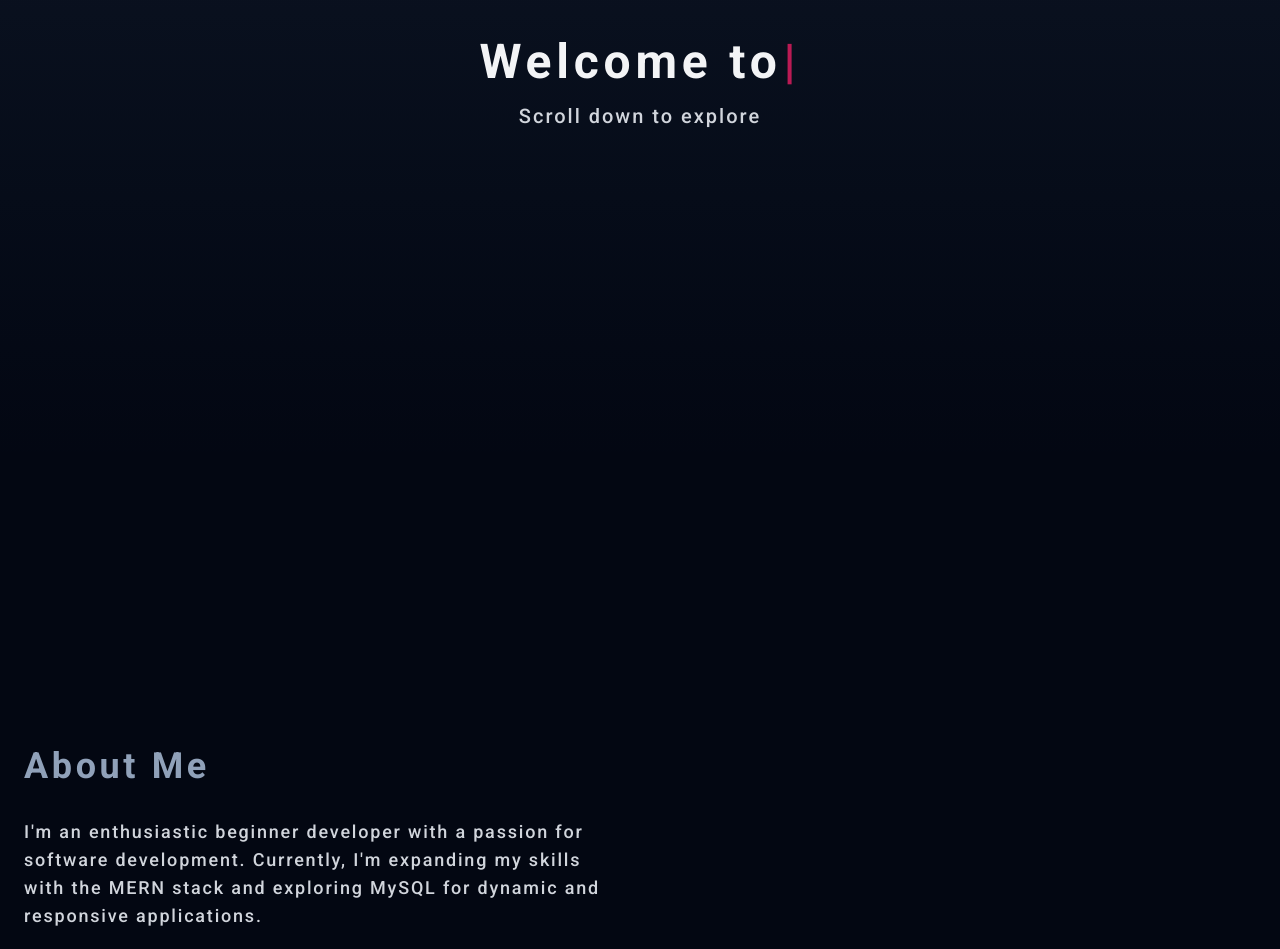
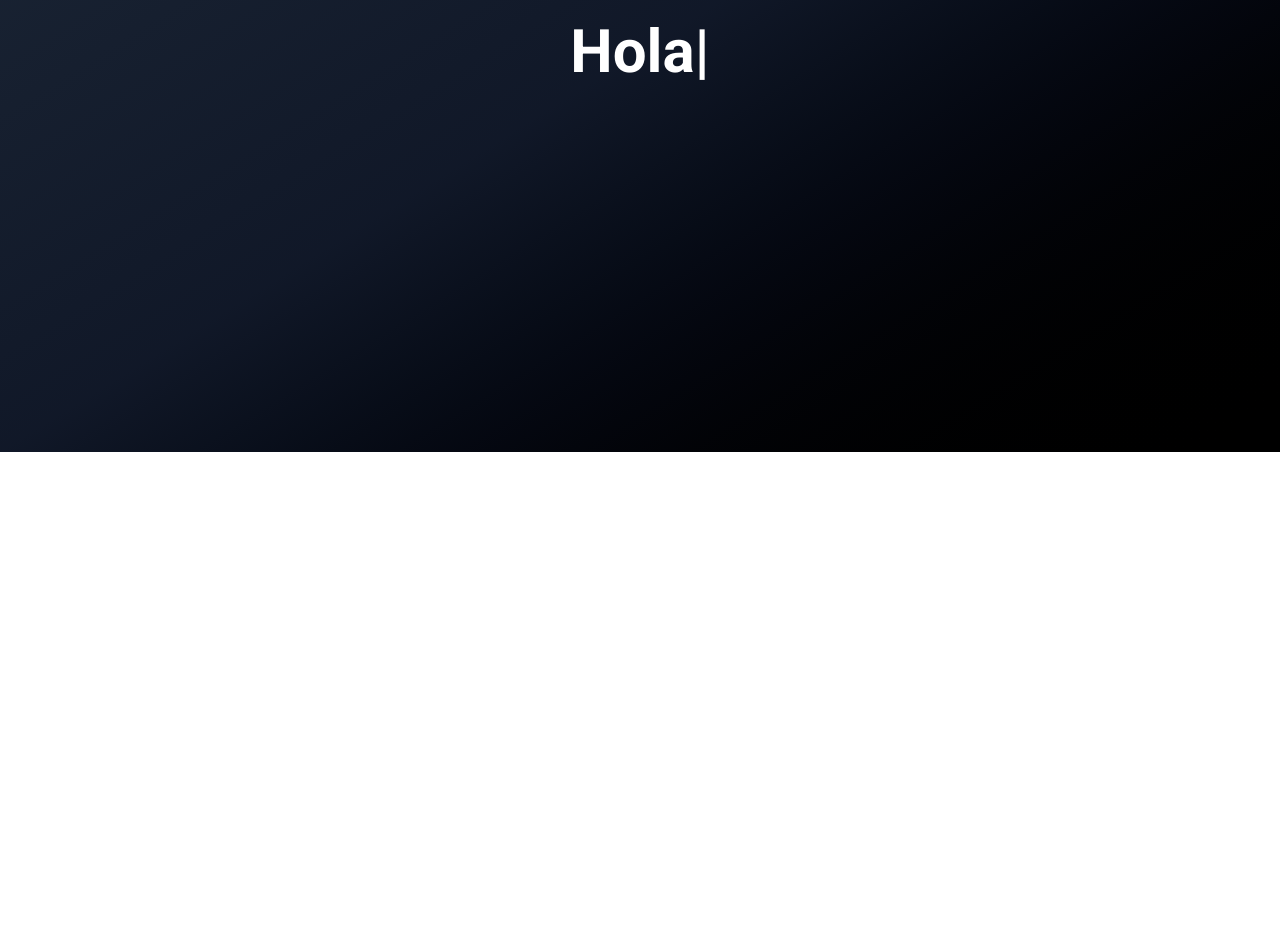
Before and after one commit to calbijul/kaizeel, a React (Vite) app: page / in a window 1280 px wide. Shown: the part 348-1297 px from the top of the page. After the commit the page ends 800 px from the top, so only its background shows below. Built offline with nearby package versions, Linux system fonts and the light colour scheme.

Commit message:
added new greeting page, added image on the right side of the about me section

```diff
--- a/src/pages/Home.tsx
+++ b/src/pages/Home.tsx
@@ -21,7 +21,6 @@ const FluidButton = ({ children, className, onClick }: FluidButtonProps) => {
       transition={{ duration: 0.8, ease: "easeInOut" }}
       style={{ border: "none" }}
     >
-
       <motion.span
         className="absolute rounded-full bg-white opacity-20"
         initial={{ scale: 0, opacity: 0 }}
@@ -55,8 +54,93 @@ const defaultImages: { [key: string]: string } = {
   Sample: "/img/sample.jpg",
 };
 
+interface GreetingPageProps {
+  greetings: string[];
+  onComplete: () => void;
+}
+
+const GreetingPage = ({ greetings, onComplete }: GreetingPageProps) => {
+  const [currentIndex, setCurrentIndex] = useState(0);
+  const [displayedText, setDisplayedText] = useState("");
+  const [isDeleting, setIsDeleting] = useState(false);
+
+  const currentIndexRef = useRef(currentIndex);
+  const displayedTextRef = useRef(displayedText);
+  const isDeletingRef = useRef(isDeleting);
+
+  useEffect(() => { currentIndexRef.current = currentIndex; }, [currentIndex]);
+  useEffect(() => { displayedTextRef.current = displayedText; }, [displayedText]);
+  useEffect(() => { isDeletingRef.current = isDeleting; }, [isDeleting]);
+
+  useEffect(() => {
+    let timer: number;
+
+    const tick = () => {
+      if (currentIndexRef.current >= greetings.length) {
+        onComplete();
+        return;
+      }
+
+      const targetText = greetings[currentIndexRef.current];
+
+      if (!isDeletingRef.current) {
+        if (displayedTextRef.current.length < targetText.length) {
+          setDisplayedText(targetText.substring(0, displayedTextRef.current.length + 1));
+          timer = window.setTimeout(tick, 100);
+        } else {
+          timer = window.setTimeout(() => {
+            setIsDeleting(true);
+            tick();
+          }, 200);
+        }
+      } else {
+        if (displayedTextRef.current.length > 0) {
+          setDisplayedText(targetText.substring(0, displayedTextRef.current.length - 1));
+          timer = window.setTimeout(tick, 100);
+        } else {
+          setIsDeleting(false);
+          setCurrentIndex((prev) => prev + 1);
+          timer = window.setTimeout(tick, 300);
+        }
+      }
+    };
+
+    timer = window.setTimeout(tick, 100);
+    return () => window.clearTimeout(timer);
+  }, [greetings, onComplete]);
+
+
+  const variants = {
+    initial: { opacity: 0 },
+    animate: { opacity: 1, transition: { duration: 0.3 } },
+    exit: { opacity: 0, transition: { duration: 0.3 } },
+  };
+
+  return (
+    <motion.div
+      className="fixed inset-0 bg-gradient-to-br from-gray-800 via-gray-900 to-black flex items-center justify-center z-50"
+      initial={{ opacity: 1 }}
+      exit={{ opacity: 0, transition: { duration: 1 } }}
+    >
+      <AnimatePresence mode="wait">
+        <motion.div
+          key={currentIndex}
+          variants={variants}
+          initial="initial"
+          animate="animate"
+          exit="exit"
+          className="text-4xl sm:text-6xl font-bold text-white"
+        >
+          {displayedText}
+          <span className="blinking-cursor">|</span>
+        </motion.div>
+      </AnimatePresence>
+    </motion.div>
+  );
+};
+
 const Portfolio = () => {
-
+  const [showGreeting, setShowGreeting] = useState(true);
   const [activeSection, setActiveSection] = useState("home");
   const [scrollDirection, setScrollDirection] = useState<"up" | "down">("down");
   const [isMenuOpen, setIsMenuOpen] = useState(false);
@@ -64,10 +148,8 @@ const Portfolio = () => {
   const [charIndex, setCharIndex] = useState(0);
   const [isDeleting, setIsDeleting] = useState(false);
   const [scrollProgress, setScrollProgress] = useState(0);
-
   const [cursorPos, setCursorPos] = useState({ x: 0, y: 0 });
   const [cursorHovered, setCursorHovered] = useState(false);
-
 
   const homeRef = useRef<HTMLDivElement>(null);
   const aboutRef = useRef<HTMLDivElement>(null);
@@ -75,7 +157,6 @@ const Portfolio = () => {
   const contactRef = useRef<HTMLDivElement>(null);
   const lastScrollY = useRef(0);
   const typingTimeout = useRef<number | null>(null);
-
 
   const projects: Project[] = [
     {
@@ -107,13 +188,6 @@ const Portfolio = () => {
     },
   ];
 
-  // const skills = [
-  //   { name: "React", level: 55 },
-  //   { name: "TypeScript", level: 40 },
-  //   { name: "Node.js", level: 40 },
-  //   { name: "Tailwindcss", level: 60 },
-  // ];
-
 
   useEffect(() => {
     const targetText = "Welcome to my portfolio!";
@@ -144,7 +218,6 @@ const Portfolio = () => {
     };
   }, [charIndex, isDeleting]);
 
-
   useEffect(() => {
     const updateScrollProgress = () => {
       const totalHeight = document.documentElement.scrollHeight - window.innerHeight;
@@ -153,7 +226,6 @@ const Portfolio = () => {
     window.addEventListener("scroll", updateScrollProgress);
     return () => window.removeEventListener("scroll", updateScrollProgress);
   }, []);
-
 
   useEffect(() => {
     const handleScroll = () => {
@@ -178,7 +250,6 @@ const Portfolio = () => {
     return () => window.removeEventListener("scroll", handleScroll);
   }, []);
 
-
   const scrollToSection = (section: string) => {
     setActiveSection(section);
     setIsMenuOpen(false);
@@ -200,7 +271,6 @@ const Portfolio = () => {
     }
   };
 
-
   const sectionVariants = {
     initial: (direction: "up" | "down") => ({
       opacity: 0,
@@ -209,13 +279,22 @@ const Portfolio = () => {
     animate: { opacity: 1, y: 0, transition: { duration: 0.6, ease: "easeOut" } },
   };
 
-
   const pageVariants = {
     initial: { opacity: 0, y: 20 },
     animate: { opacity: 1, y: 0, transition: { duration: 0.5, ease: "easeOut" } },
     exit: { opacity: 0, y: -20, transition: { duration: 0.3, ease: "easeIn" } },
   };
 
+  const imageVariants = {
+    hidden: { opacity: 0, scale: 0.8, y: 30 },
+    visible: {
+      opacity: 1,
+      scale: 1,
+      y: 0,
+      transition: { duration: 0.8, ease: "easeInOut" },
+    },
+    exit: { opacity: 0, scale: 0.8, y: -30, transition: { duration: 0.8, ease: "easeInOut" } },
+  };
 
   useEffect(() => {
     const handleMouseMove = (e: MouseEvent) =>
@@ -238,6 +317,12 @@ const Portfolio = () => {
 
   return (
     <AnimatePresence>
+      {showGreeting ? (
+        <GreetingPage
+          greetings={["Bonjour", "Hola", "こんにちは", "안녕하세요", "Hello"]}
+          onComplete={() => setShowGreeting(false)}
+        />
+      ) : (
         <motion.div
           variants={pageVariants}
           initial="initial"
@@ -246,7 +331,6 @@ const Portfolio = () => {
           className="min-h-screen"
         >
           <div className="min-h-screen bg-gray-950 text-gray-100">
-
             <header className="fixed top-0 w-full bg-gray-900 shadow-md z-50">
               <div className="h-1 bg-gray-800">
                 <motion.div
@@ -264,7 +348,6 @@ const Portfolio = () => {
                 >
                   KAIZEEL
                 </motion.div>
-
                 <div className="hidden md:flex space-x-8">
                   {["home", "about", "projects", "contact"].map((section) => (
                     <button
@@ -286,9 +369,19 @@ const Portfolio = () => {
                 >
                   <svg className="w-6 h-6" fill="none" stroke="currentColor" viewBox="0 0 24 24">
                     {isMenuOpen ? (
-                    <path strokeLinecap="round" strokeLinejoin="round" strokeWidth={2} d="M6 18L18 6M6 6l12 12" />
+                      <path
+                        strokeLinecap="round"
+                        strokeLinejoin="round"
+                        strokeWidth={2}
+                        d="M6 18L18 6M6 6l12 12"
+                      />
                     ) : (
-                    <path strokeLinecap="round" strokeLinejoin="round" strokeWidth={2} d="M4 6h16M4 12h16M4 18h16" />
+                      <path
+                        strokeLinecap="round"
+                        strokeLinejoin="round"
+                        strokeWidth={2}
+                        d="M4 6h16M4 12h16M4 18h16"
+                      />
                     )}
                   </svg>
                 </button>
@@ -313,7 +406,6 @@ const Portfolio = () => {
             </header>
 
             <div className="space-y-0">
-
               <section
                 ref={homeRef}
                 className="min-h-screen flex items-center justify-center bg-gradient-to-b from-gray-900 to-gray-950 pt-16"
@@ -329,7 +421,9 @@ const Portfolio = () => {
                     {displayText}
                     <span className="typing-cursor text-slate-500">|</span>
                   </h1>
-                <p className="text-lg sm:text-xl text-gray-300 tracking-widest">Scroll down to explore</p>
+                  <p className="text-lg sm:text-xl text-gray-300 tracking-widest">
+                    Scroll down to explore
+                  </p>
                 </motion.div>
               </section>
 
@@ -347,43 +441,49 @@ const Portfolio = () => {
                   <h2 className="text-3xl sm:text-4xl font-bold mb-8 text-slate-400 tracking-widest">
                     About Me
                   </h2>
-                <div className="grid md:grid-cols-2 gap-8">
-                  <div className="space-y-6">
-                  <p className="text-base sm:text-lg text-gray-300 max-w-2xl break-words tracking-widest">
-                    I'm an enthusiastic beginner developer with a passion for software development.
-                    Currently, I'm expanding my skills with the MERN stack and exploring MySQL
-                    for dynamic and responsive applications.
+                  <div className="grid md:grid-cols-2 gap-10">
+                    <div className="flex flex-col justify-center">
+                      <p className="text-base sm:text-lg text-gray-300 w-full text-justify m-0 p-0">
+                        I'm an enthusiastic beginner developer driven by a passion for creating innovative software solutions. I enjoy diving into code and exploring the endless possibilities of software development, whether it's solving complex problems or building something entirely new.
+                        <br /><br />
+                        Currently, I'm focused on expanding my skills with the MERN stack—leveraging MongoDB, Express, React, and Node.js—to create scalable and interactive web applications. I'm also exploring MySQL to enhance my database management abilities, ensuring that my projects are dynamic, responsive, and efficient.
                       </p>
                       <a href="/path/to/sample_resume.pdf" download>
-                      <FluidButton className="inline-flex items-center px-6 py-3 rounded-lg">
-                        <svg className="w-5 h-5 mr-2" fill="none" stroke="currentColor" viewBox="0 0 24 24">
-                          <path strokeLinecap="round" strokeLinejoin="round" strokeWidth={2} d="M4 16v1a3 3 0 003 3h10a3 3 0 003-3v-1m-4-4l-4 4m0 0l-4-4m4 4V4" />
+                        <FluidButton className="inline-flex items-center px-6 py-3 rounded-lg mt-6 mx-auto">
+                          <svg
+                            className="w-5 h-5 mr-2"
+                            fill="none"
+                            stroke="currentColor"
+                            viewBox="0 0 24 24"
+                          >
+                            <path
+                              strokeLinecap="round"
+                              strokeLinejoin="round"
+                              strokeWidth={2}
+                              d="M4 16v1a3 3 0 003 3h10a3 3 0 003-3v-1m-4-4l-4 4m0 0l-4-4m4 4V4"
+                            />
                           </svg>
                           Download Resume
                         </FluidButton>
                       </a>
                     </div>
-
-
-
-
-                  <div >
-                    {/* {skills.map((skill) => (
-                      <div key={skill.name} className="mb-4">
-                        <div className="flex justify-between mb-1">
-                          <span className="text-gray-100">{skill.name}</span>
-                          <span className="text-slate-500">{skill.level}%</span>
-                        </div>
-                        <div className="h-2 bg-gray-800 rounded-full">
+                    <div className="flex justify-center items-center">
                       <motion.div
-                            className="h-full bg-slate-500 rounded-full"
-                            style={{ width: `${skill.level}%` }}
-                            transition={{ duration: 0.5, ease: "easeOut" }}
+                        className="w-full flex justify-center"
+                        initial="hidden"
+                        whileInView="visible"
+                        exit="exit"
+                        viewport={{ once: true, amount: 0.5 }}
+                        variants={imageVariants}
+                      >
+                        <div className="w-96 h-96 flex justify-center items-center rounded-lg shadow-2xl">
+                          <img
+                            src="/img/codingguy.png"
+                            alt="Coding Guy"
+                            className="w-full h-full object-cover rounded-lg"
                           />
                         </div>
-                      </div>
-                    ))} */}
-
+                      </motion.div>
                     </div>
                   </div>
                 </motion.div>
@@ -406,7 +506,9 @@ const Portfolio = () => {
                   <div className="grid grid-cols-1 md:grid-cols-2 gap-6">
                     {projects.map((project) => {
                       const imgSrc =
-                      project.bgImage || defaultImages[project.title] || "/img/default.jpg";
+                        project.bgImage ||
+                        defaultImages[project.title] ||
+                        "/img/default.jpg";
                       return (
                         <a
                           key={project.title}
@@ -429,7 +531,9 @@ const Portfolio = () => {
                               <h3 className="text-xl font-bold mb-2 text-gray-100 tracking-widest">
                                 {project.title}
                               </h3>
-                            <p className="text-gray-300 mb-4 tracking-wide">{project.description}</p>
+                              <p className="text-gray-300 mb-4 tracking-wide">
+                                {project.description}
+                              </p>
                               <div className="flex flex-wrap gap-2">
                                 {project.tech.map((tech) => (
                                   <FluidButton
@@ -465,7 +569,6 @@ const Portfolio = () => {
                     Get In Touch
                   </h2>
                   <div className="flex flex-col md:flex-row gap-8">
-
                     <div className="flex-1 bg-gray-900 p-8 rounded-lg shadow-lg">
                       <h3 className="text-xl font-bold mb-4 text-gray-100">Contact Form</h3>
                       <form className="space-y-4">
@@ -488,9 +591,10 @@ const Portfolio = () => {
                         </FluidButton>
                       </form>
                     </div>
-
                     <div className="flex-1 bg-gray-900 p-8 rounded-lg shadow-lg flex flex-col items-center justify-center">
-                    <h3 className="text-xl font-bold mb-4 text-gray-100 tracking-widest">Let's Connect!</h3>
+                      <h3 className="text-xl font-bold mb-4 text-gray-100 tracking-widest">
+                        Let's Connect!
+                      </h3>
                       <div className="flex gap-6">
                         <a
                           href="mailto:calbijul@gmail.com"
@@ -563,6 +667,7 @@ const Portfolio = () => {
             transition={{ type: "spring", stiffness: 500, damping: 28 }}
           />
         </motion.div>
+      )}
     </AnimatePresence>
   );
 };
--- a/src/styles/index.css
+++ b/src/styles/index.css
@@ -68,6 +68,15 @@ body {
   color: #e91e63;
 }
 
+.blinking-cursor {
+  animation: blink 1s step-end infinite;
+}
+@keyframes blink {
+  from, to { opacity: 0; }
+  50% { opacity: 1; }
+}
+
+
 /* Uncomment and modify the grainy background effect if needed */
 /*
 .grainy::before {
```
Also changed, not shown: public/img/codingguy.png (added), 1 other file (tests, documents, lock files or other folders). Lines whose indentation alone changed are shown as unchanged.
